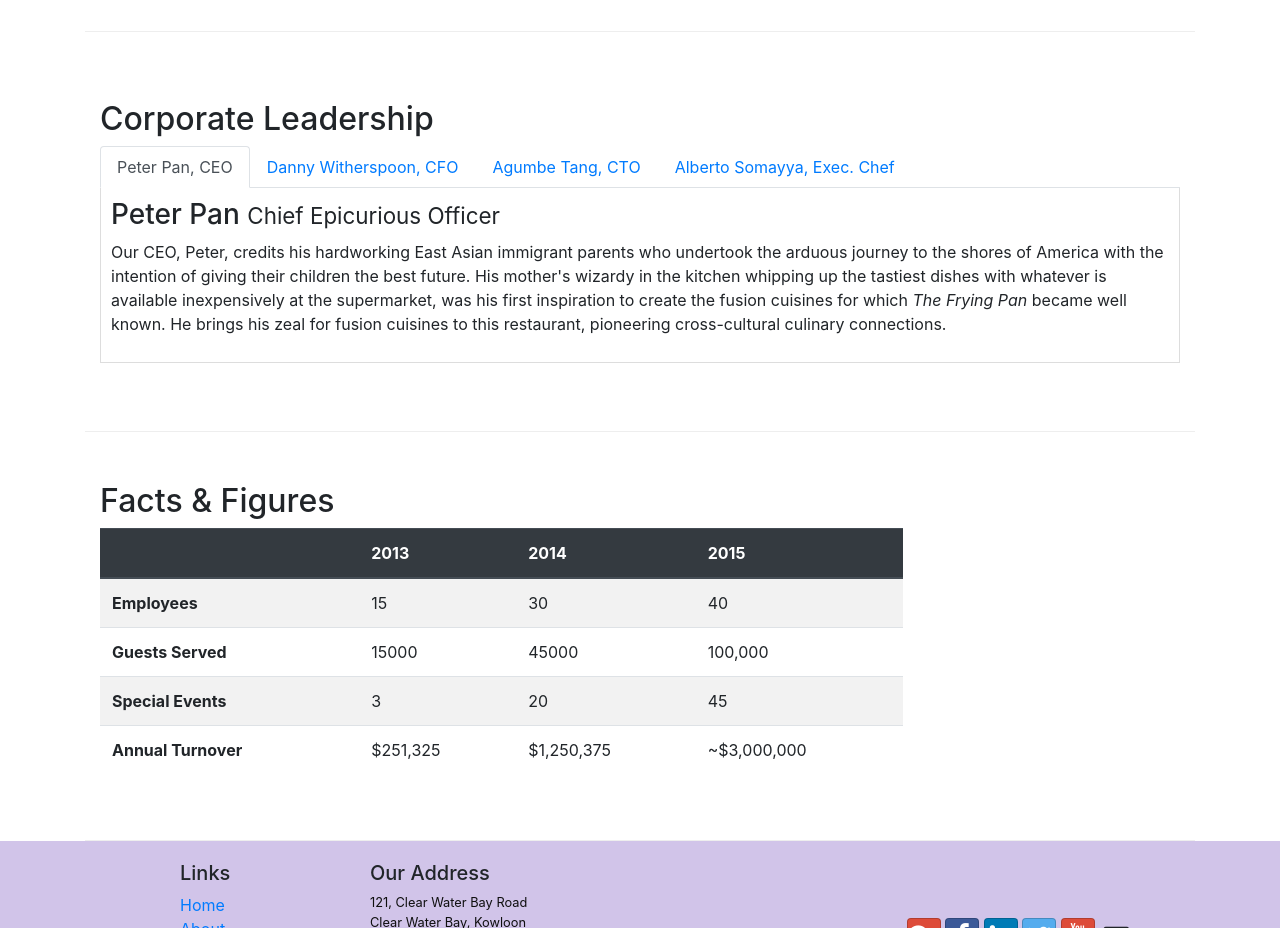
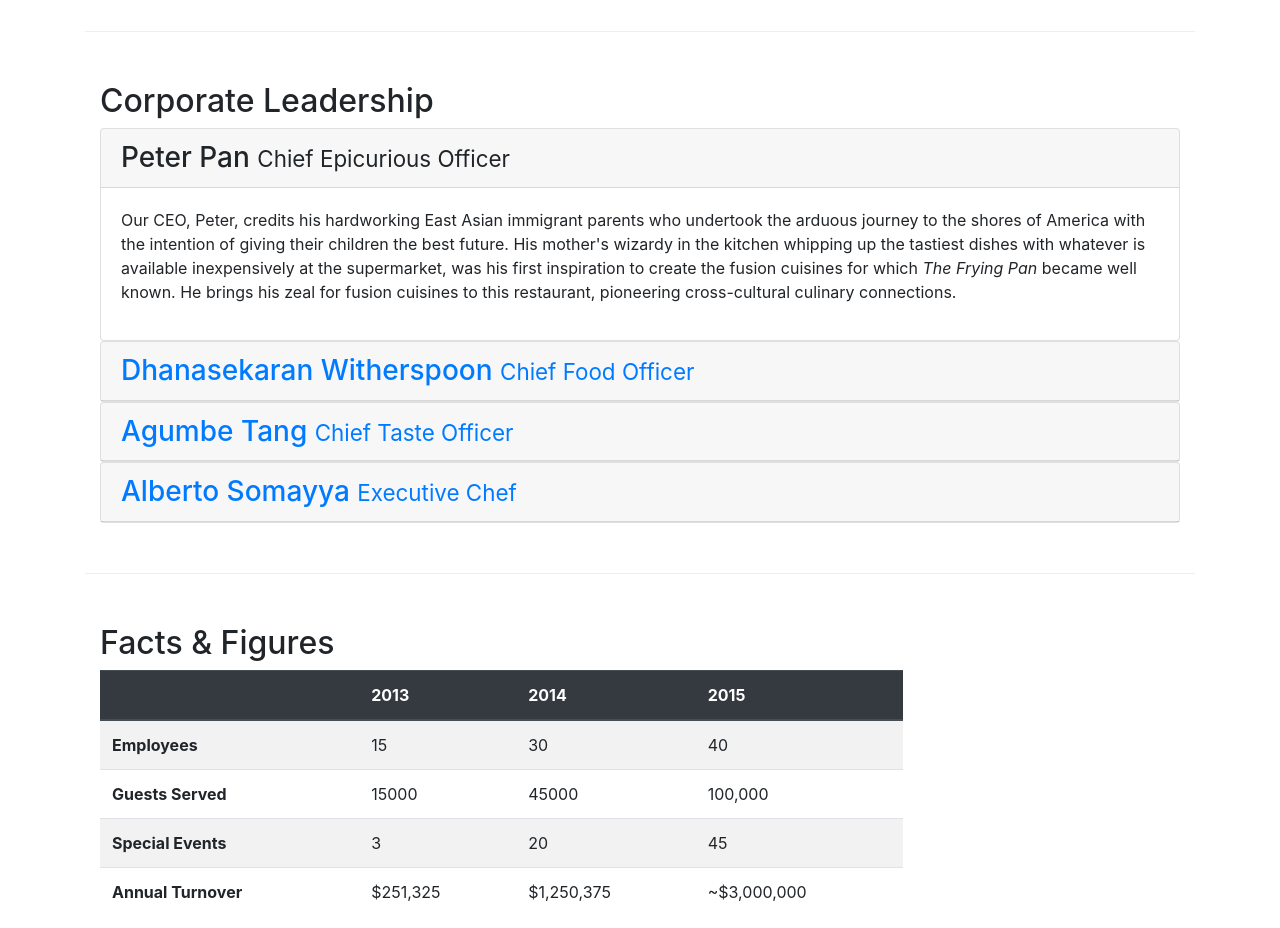
Before and after one commit to Alsu3912/conFusion-bootstrap4, a website: page aboutus.html in a window 1280 px wide. Shown: the part 940-1868 px from the top of the page. Drawn offline with nearby package versions, Linux system fonts and the light colour scheme.

Commit message:
Accordion

```diff
--- a/aboutus.html
+++ b/aboutus.html
@@ -112,51 +112,63 @@
         <div class="row row-content align-items-center">
             <div class="col-12">
                 <h2>Corporate Leadership</h2>
-
-                <ul class="nav nav-tabs">
-                    <li class="nav-item">
-                        <a class="nav-link active" href="#peter" role="tab" data-toggle="tab">Peter Pan, CEO</a>
-                    </li>
-                    <li class="nav-item">
-                        <a class="nav-link" href="#danny" role="tab" data-toggle="tab">Danny Witherspoon, CFO</a>
-                    </li>
-                    <li class="nav-item">
-                        <a class="nav-link" href="#agumbe" role="tab" data-toggle="tab">Agumbe Tang, CTO</a>
-                    </li>
-                    <li class="nav-item">
-                        <a class="nav-link" href="#alberto" role="tab" data-toggle="tab">Alberto Somayya, Exec. Chef</a>
-                    </li>
-                </ul>
-
-                <div class="tab-content">
-                    <div role="tabpanel" class="tab-pane fade show active" id="peter">
-                        <h3>Peter Pan <small>Chief Epicurious Officer</small></h3>
-                        <p class="d-none d-sm-block">Our CEO, Peter, credits his hardworking East Asian immigrant
-                            parents who undertook the arduous journey to the shores of America with the intention of
-                            giving their children the best future. His mother's wizardy in the kitchen whipping up the tastiest
-                            dishes with whatever is available inexpensively at the supermarket, was his first inspiration to create
-                            the fusion cuisines for which <em>The Frying Pan</em> became well known. He brings his zeal for
-                            fusion cuisines to this restaurant, pioneering cross-cultural culinary connections.</p>
+                <div id="accordion">
+                    <div class="card">
+                        <div class="card-header" role="tab" id="peterhead">
+                            <h3 class="mb-0">
+                                <a data-toggle="collapse" data-target="#peter">
+                                    Peter Pan <small>Chief Epicurious Officer</small>
+                                </a>
+                            </h3>
+                        </div>
+                        <div class="collapse show" id="peter" data-parent="#accordion">
+                            <div class="card-body">
+                                <p class="d-none d-sm-block">Our CEO, Peter, credits his hardworking East Asian immigrant parents who undertook the arduous journey to the shores of America with the intention of giving their children the best future. His mother's wizardy in the kitchen whipping up the tastiest dishes with whatever is available inexpensively at the supermarket, was his first inspiration to create the fusion cuisines for which <em>The Frying Pan</em> became well known. He brings his zeal for fusion cuisines to this restaurant, pioneering cross-cultural culinary connections.
+                                </p>
+                            </div>
+                        </div>
                     </div>
-                    <div role="tabpanel" class="tab-pane fade" id="danny">
-                        <h3>Dhanasekaran Witherspoon <small>Chief Food Officer</small></h3>
-                        <p class="d-none d-sm-block">Our CFO, Danny, as he is affectionately referred to by his
-                            colleagues, comes from a long established family tradition in farming and produce. His experiences
-                            growing up on a farm in the Australian outback gave him great appreciation for varieties of food sources.
-                            As he puts it in his own words, <em>Everything that runs, wins, and everything that stays, pays!</em></p>
+                    <div class="card">
+                        <div class="card-header" role="tab" id="dannyhead">
+                            <h3 class="mb-0">
+                                <a class="collapsed" data-toggle="collapse" data-target="#danny">
+                                    Dhanasekaran Witherspoon <small>Chief Food Officer</small>
+                                </a>
+                            </h3>
+                        </div>
+                        <div class="collapse" id="danny" data-parent="#accordion">
+                            <div class="card-body">
+                                <p class="d-none d-sm-block">Our CFO, Danny, as he is affectionately referred to by his colleagues, comes from a long established family tradition in farming and produce. His experiences growing up on a farm in the Australian outback gave him great appreciation for varieties of food sources. As he puts it in his own words, <em>Everything that runs, wins, and everything that stays, pays!</em></p>
+                            </div>
+                        </div>
                     </div>
-                    <div role="tabpanel" class="tab-pane fade" id="agumbe">
-                        <h3>Agumbe Tang <small>Chief Taste Officer</small></h3>
-                        <p class="d-none d-sm-block">Blessed with the most discerning gustatory sense, Agumbe, our CTO,
-                            personally ensures that every dish that we serve meets his exacting tastes. Our chefs dread
-                            the tongue lashing that ensues if their dish does not meet his exacting standards. He lives by
-                            his motto, <em>You click only if you survive my lick.</em></p>
+                    <div class="card">
+                        <div class="card-header" role="tab" id="agumbehead">
+                            <h3 class="mb-0">
+                                <a class="collapsed" data-toggle="collapse" data-target="#agumbe">
+                                    Agumbe Tang <small>Chief Taste Officer</small>
+                                </a>
+                            </h3>
+                        </div>
+                        <div class="collapse" id="agumbe" data-parent="#accordion">
+                            <div class="card-body">
+                                <p class="d-none d-sm-block">Blessed with the most discerning gustatory sense, Agumbe, our CTO, personally ensures that every dish that we serve meets his exacting tastes. Our chefs dread the tongue lashing that ensues if their dish does not meet his exacting standards. He lives by his motto, <em>You click only if you survive my lick.</em></p>
+                            </div>
+                        </div>
                     </div>
-                    <div role="tabpanel" class="tab-pane fade" id="alberto">
-                        <h3>Alberto Somayya <small>Executive Chef</small></h3>
-                        <p class="d-none d-sm-block">Award winning three-star Michelin chef with wide International
-                            experience having worked closely with whos-who in the culinary world, he specializes in creating
-                            mouthwatering Indo-Italian fusion experiences. He says, <em>Put together the cuisines from the two craziest cultures, and you get a winning hit! Amma Mia!</em></p>
+                    <div class="card">
+                        <div class="card-header" role="tab" id="albertohead">
+                            <h3 class="mb-0">
+                                <a class="collapsed" data-toggle="collapse" data-target="#alberto">
+                                    Alberto Somayya <small>Executive Chef</small>
+                                </a>
+                            </h3>
+                        </div>
+                        <div class="collapse" id="alberto" data-parent="#accordion">
+                            <div class="card-body">
+                                <p class="d-none d-sm-block">Award winning three-star Michelin chef with wide International experience having worked closely with whos-who in the culinary world, he specializes in creating mouthwatering Indo-Italian fusion experiences. He says, <em>Put together the cuisines from the two craziest cultures, and you get a winning hit! Amma Mia!</em></p>
+                            </div>
+                        </div>
                     </div>
                 </div>
             </div>
```
